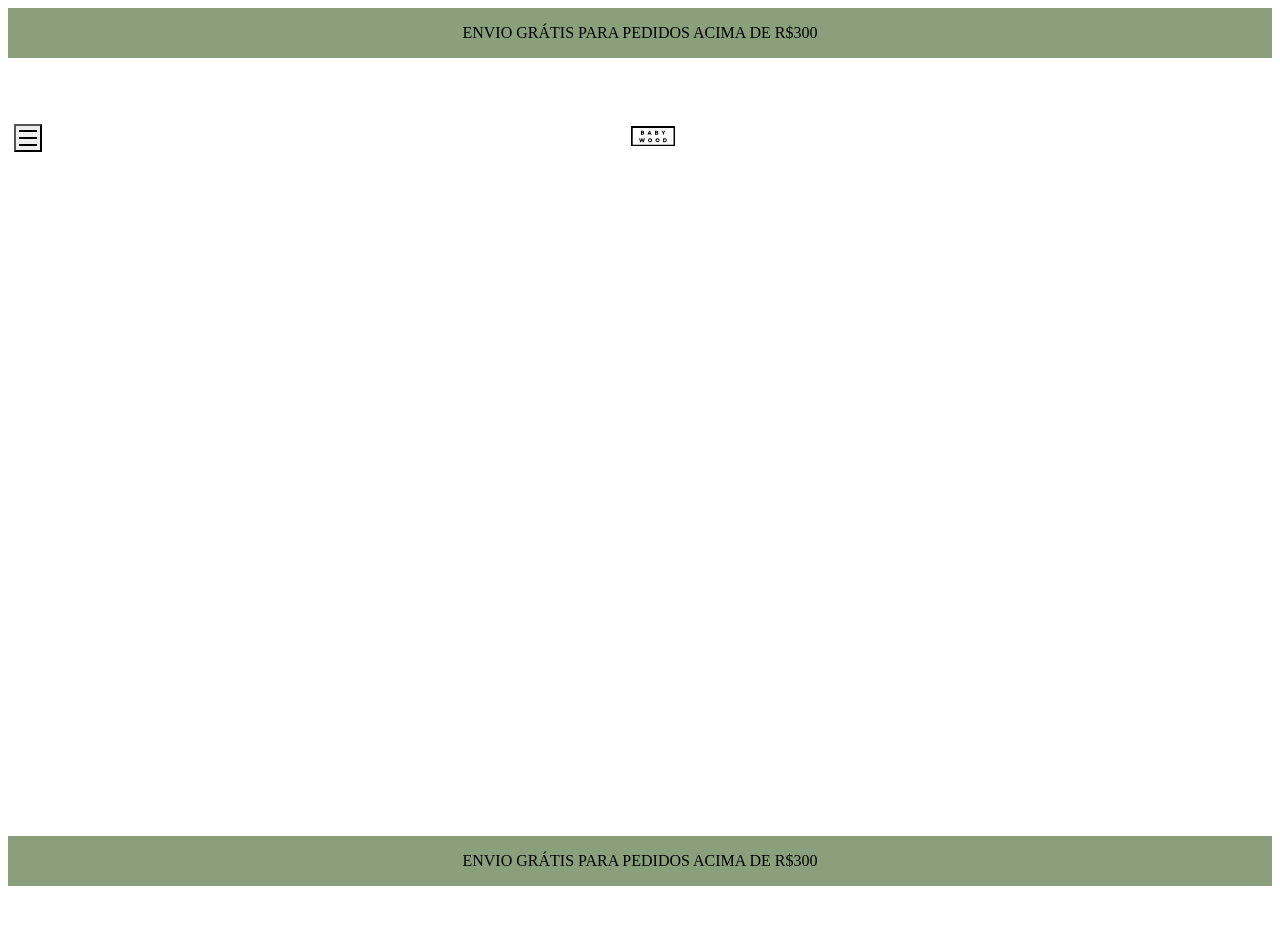
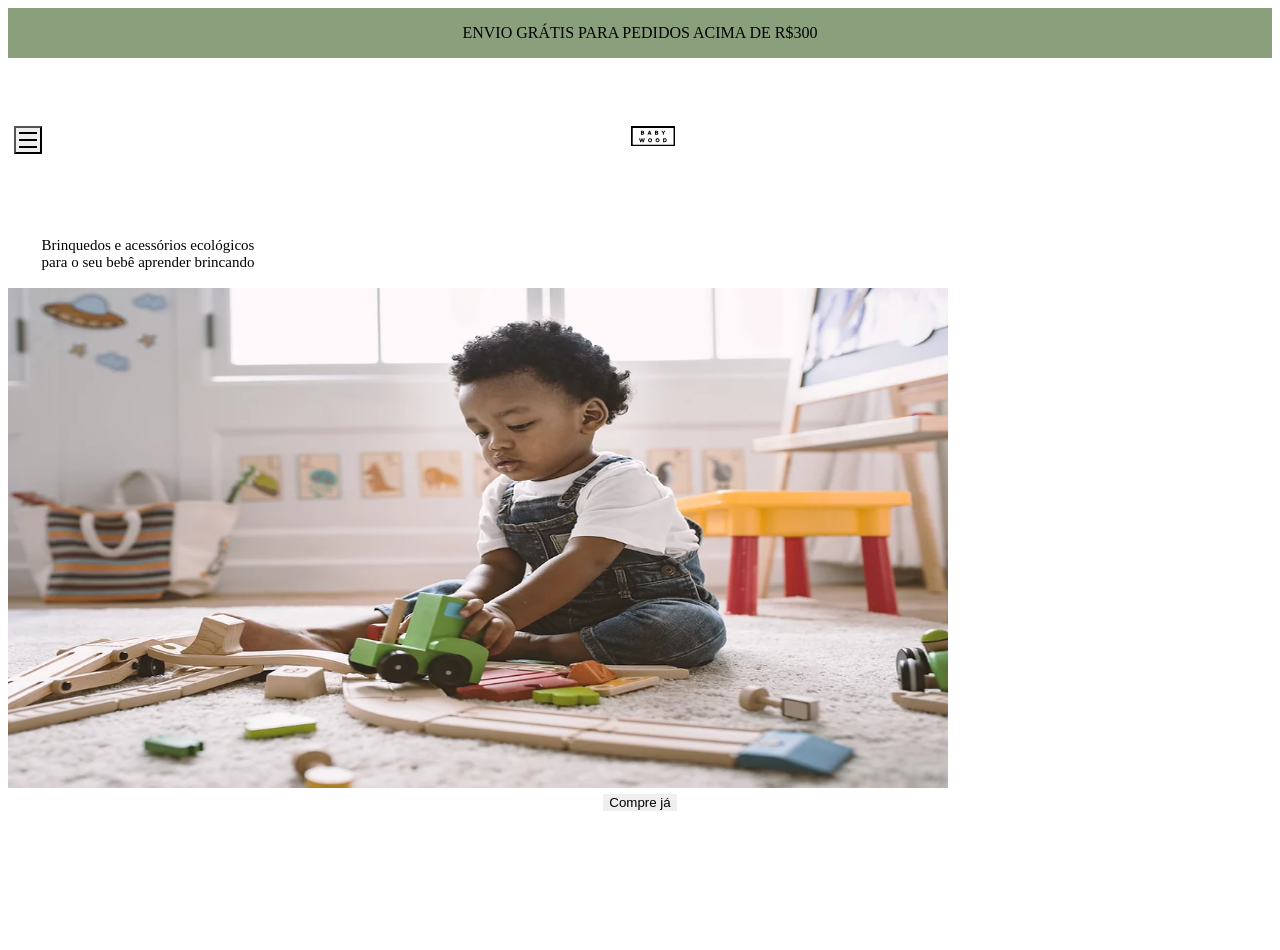
Before and after one commit to GiovanniCrabi/Bruna-s-Site, a Next.js app: page / in a window 1280 px wide. Shown: the top 950 px of the page. After the commit the page ends 819 px from the top, so only its background shows below. Built offline with nearby package versions, Linux system fonts and the light colour scheme.

Commit message:
Creating HomePage

```diff
--- a/src/components/Header/index.tsx
+++ b/src/components/Header/index.tsx
@@ -31,12 +31,12 @@ export function Header() {
           w='100%'
           maxWidth={1480}
           h='20vh'
-          mx='auto'
           px='6'
           align='center'
           bg='green.100'
         >
           <IconButton
+              mt='4'
               aria-label="Open navigation"
               icon={<Icon as={RiMenuLine} />}
               fontSize="24"
--- a/src/components/Products/index.tsx
+++ /dev/null
@@ -1,30 +0,0 @@
-import { Box, SimpleGrid } from "@chakra-ui/react";
-
-
-export function Products() {
-  return (
-    <Box
-      maxW='90%'
-      margin='0 auto'
-    >
-      <SimpleGrid
-        flex="1"
-        gap="5"
-        minChildWidth="320px"
-        alignItems='center'
-        mt='8'
-      >
-        <Box p={['6', '8']}  h='200px' bg='green.100'></Box>
-        <Box p={['6', '8']}  h='200px' bg='green.100'></Box>
-        <Box p={['6', '8']}  h='200px' bg='green.100'></Box>
-        <Box p={['6', '8']}  h='200px' bg='green.100'></Box>
-        <Box p={['6', '8']}  h='200px' bg='green.100'></Box>
-        <Box p={['6', '8']}  h='200px' bg='green.100'></Box>
-        <Box p={['6', '8']}  h='200px' bg='green.100'></Box>
-        <Box p={['6', '8']}  h='200px' bg='green.100'></Box>
-        <Box p={['6', '8']}  h='200px' bg='green.100'></Box>
-    </SimpleGrid>
-    </Box>
-
-  )
-}
--- a/src/components/SideBar/SidebarNav.tsx
+++ b/src/components/SideBar/SidebarNav.tsx
@@ -4,10 +4,10 @@ import { NavLink } from "./NavLink";
 
 export function SidebarNav() {
   return (
-    <Stack spacing='12' align='flex-start'>
-    <NavLink href="/"> Produtos </NavLink>
-    <NavLink href="/about"> Sobre  </NavLink>
-    <NavLink href="/return"> Devolução ou Troca </NavLink>
+  <Stack spacing='12' align='flex-start'>
+    <NavLink href="/Products"> Produtos </NavLink>
+    <NavLink href="/About"> Sobre  </NavLink>
+    <NavLink href="/Change"> Devolução ou Troca </NavLink>
   </Stack>
   )
 }
--- a/src/pages/index.tsx
+++ b/src/pages/index.tsx
@@ -1,22 +1,107 @@
-import { Box, Flex } from "@chakra-ui/react";
+import { Box, Button, Flex, Stack, Text, useBreakpointValue } from "@chakra-ui/react";
+import Image from "next/image";
 import { Header } from "../components/Header";
-import { Products } from "../components/Products";
 import { Sidebar } from "../components/SideBar";
-import About from "./about";
+
 
 export default function Home() {
+  const isWideScreen = useBreakpointValue({
+    base: false,
+    md: true
+
+  })
+
+  if(!isWideScreen) {
+    return (
+      <Box>
+        <Header />
+        <Sidebar />
+         <Flex flexDirection='column' mt='4'>
+           <Stack spacing='2'>
+              <Text
+                  maxW='240px'
+                  textAlign='center'
+                  marginX='20'
+                  fontSize='15px'
+                  bg='green.100'
+                >
+                    Brinquedos e acessórios ecológicos para o seu bebê aprender brincando
+
+                </Text>
+
+                <Box>
+                  <Image
+
+                      src='/images/kidding.webp'
+                      alt="kidding"
+                      width='940px'
+                      height='500px'
+                  />
+                </Box>
+
+                <Button
+                  alignSelf='center'
+                  marginLeft='10px'
+                  colorScheme='green.900'
+                  variant='outline'
+                  size='lg'
+                  borderRadius='0'
+                  border='4px'
+                  >
+                    Compre já
+                </Button>
+           </Stack>
+
+          </ Flex>
+      </Box>
+    )
+  }
+
   return (
     <Box>
-        <Flex flexDirection='column'>
-          <Header />
+      <Box>
+        <Header />
+        <Sidebar />
+      </Box>
 
-          <Sidebar />
-        </Flex>
+      <Flex mt='20'>
+
+        <Image
+            src='/images/kidding.webp'
+            alt="kidding"
+            width='940px'
+            height='500px'
+            />
 
 
-      <Products />
-      <About />
+        <Text
+          position='absolute'
+          maxW='240px'
+          textAlign='center'
+          marginX='20'
+          mt='30'
+          fontSize='20px'
+          bg='green.100'
+        >
+
+            Brinquedos e acessórios ecológicos para o seu bebê aprender brincando
+
+        </Text>
+
+        <Button
+          alignSelf='center'
+          marginLeft='10px'
+          colorScheme='green.900'
+          variant='outline'
+          size='lg'
+          borderRadius='0'
+          border='4px'
+          >
+            Compre já
+        </Button>
+
+      </Flex>
+
     </Box>
-
   )
 }
--- a/src/pages/return/index.tsx
+++ /dev/null
@@ -1,5 +0,0 @@
-export function returnA() {
-  return (
-    <h1>tchau</h1>
-  )
-}
```
Also changed, not shown: src/pages/Change/index.tsx (added, +17 -0 lines), src/pages/Products/index.tsx (added, +38 -0 lines), public/images/kidding.webp (added), src/pages/About/index.tsx (renamed from src/pages/about/index.tsx).
